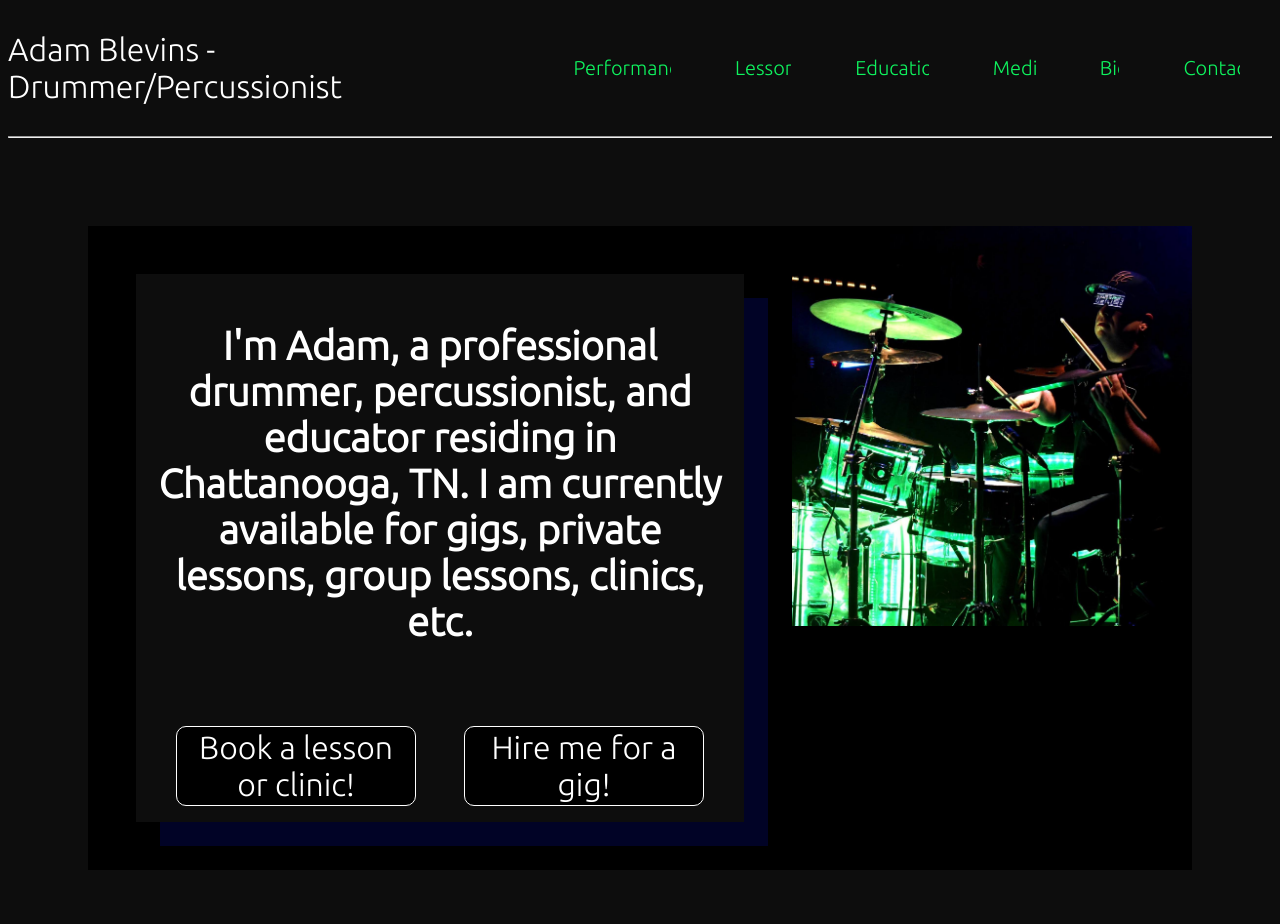
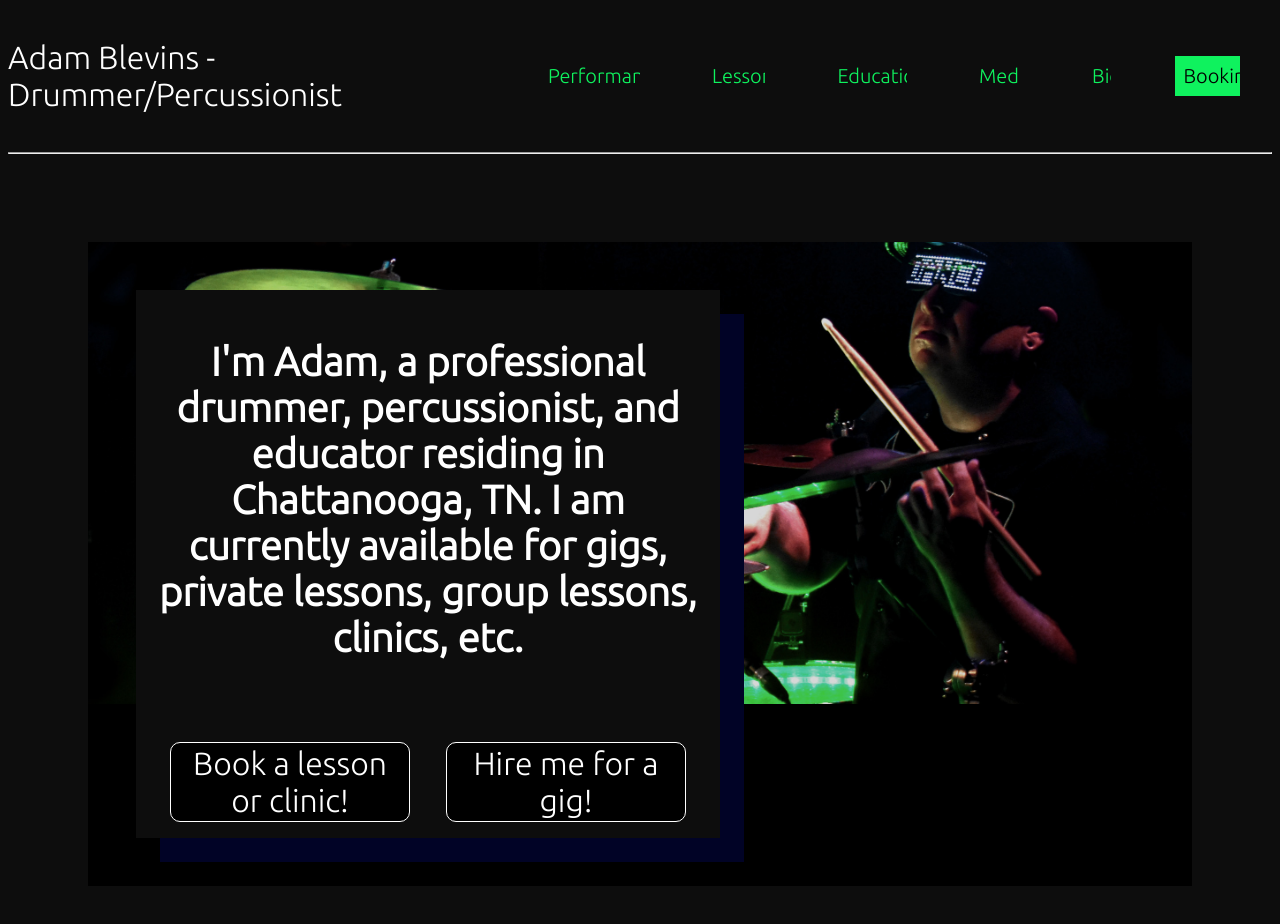
Before and after one commit to blevinspercussion/blevperc-animated, a website: page index.html in a window 1280 px wide. Drawn offline with nearby package versions, Linux system fonts and the light colour scheme.

Commit message:
Reworked the nav links and hero

```diff
--- a/index.html
+++ b/index.html
@@ -18,7 +18,7 @@
   <body>
     <header>
       <nav>
-        <div id="title-div">Adam Blevins - Drummer/Percussionist</div>
+        <div id="title-div"><a>Adam Blevins - Drummer/Percussionist</a></div>
         <div id="empty-nav-div"></div>
         <ul id="nav-list">
           <a href="#"><li>Performance</li></a>
@@ -26,13 +26,13 @@
           <a href="#"><li>Education</li></a>
           <a href="#"><li>Media</li></a>
           <a href="#"><li>Bio</li></a>
-          <a href="#"><li>Contact</li></a>
+          <a href="#"><li id="contact">Booking</li></a>
         </ul>
       </nav>
     </header>
     <hr />
     <div class="page-wrapper">
-      <div class="section">
+      <div id="hero" class="section">
         <div id="hero-text" class="subsection">
           <h2>
             I'm Adam, a professional drummer, percussionist, and educator
@@ -44,11 +44,11 @@
             ><button>Hire me for a gig!</button></span
           >
         </div>
-        <img
+        <!-- <img
           class="main-image"
           src="./media/pics/green_drumlites.jpg"
           alt="playing drums on stage"
-        />
+        /> -->
       </div>
     </div>
   </body>
--- a/style.css
+++ b/style.css
@@ -64,6 +64,30 @@ button:hover {
     cursor: pointer;
 }
 
+#contact {
+    background-color: var(--accent-color1);
+    color: black;
+    padding: 0.5rem;
+    transition: 0.25;
+}
+
+#contact:hover {
+    background-color: #aeffb1;
+    color: black;
+    transition: 0.25s;
+}
+
+header {
+    min-height: 15vh;
+}
+
+#hero {
+    background-image: url("./media/pics/banner.jpg");
+    background-size: contain;
+    background-repeat: no-repeat;
+    background-position-x: right;
+}
+
 #hero-buttons{
     display: flex;
     align-items: center;
@@ -74,6 +98,7 @@ button:hover {
 
 #hero-text {
     text-align: center;
+    max-width: 50%;
 }
 
 #hero-text h2 {
@@ -89,6 +114,7 @@ img {
 
 li {
     margin: 2rem;
+    padding: 0.5rem;
 }
 
 nav {
@@ -102,7 +128,7 @@ nav {
     display: flex;
     flex-direction: row;
     align-items: flex-start;
-    justify-content: center;
+    justify-content: flex-start;
     margin: 5rem;
     background-color: black;
     overflow: hidden;
@@ -118,15 +144,22 @@ nav {
     background-color: var(--main-bg-color);
     padding: 1rem;
     box-shadow: 1.5rem 1.5rem var(--alt-bg-color);
-
 }
 
 .subsection p {
     margin-top: 2rem;
 }
 
-#title-div {
+#title-div a {
+    color: white;
     font-size: xx-large;
+    transition: 0.5s;
+}
+
+#title-div a:hover {
+    cursor: pointer;
+    filter: drop-shadow(4px 3px 2px white);
+    transition: 0.5s;
 }
 
 ul {
```
